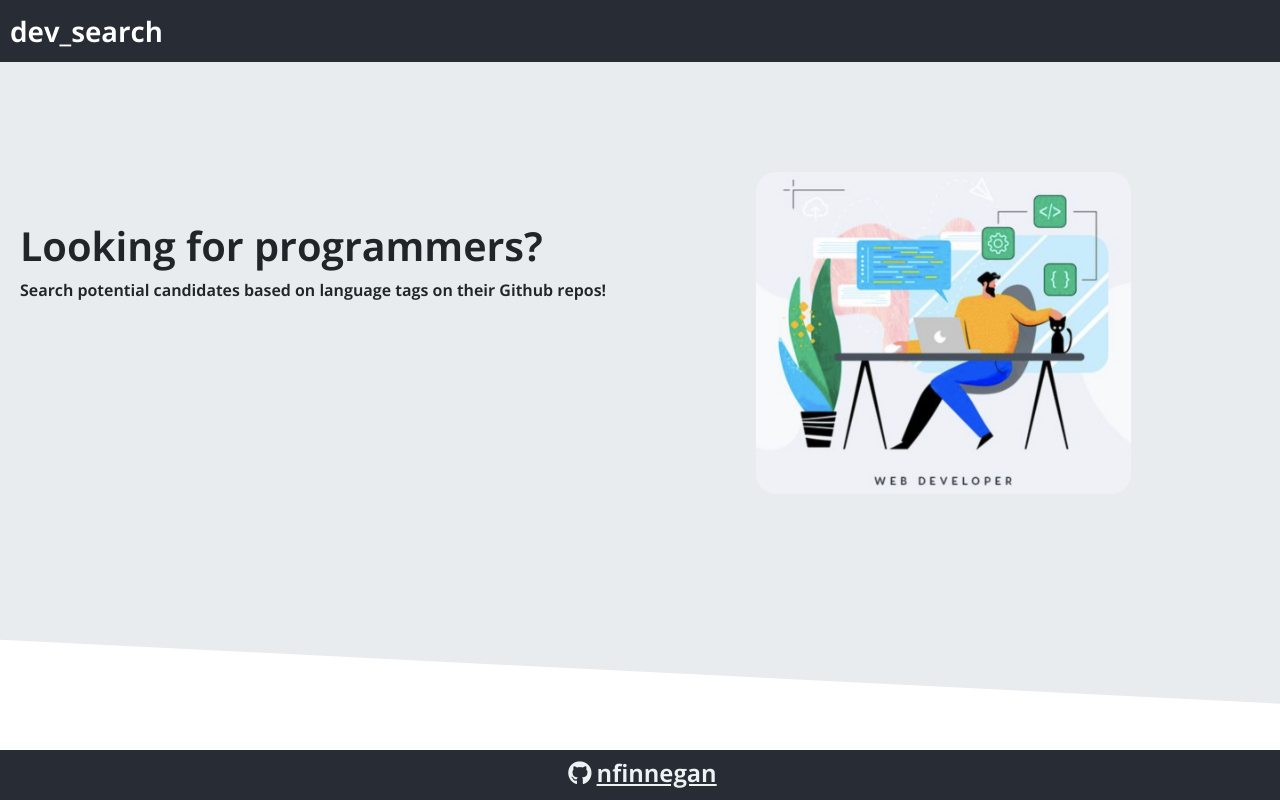
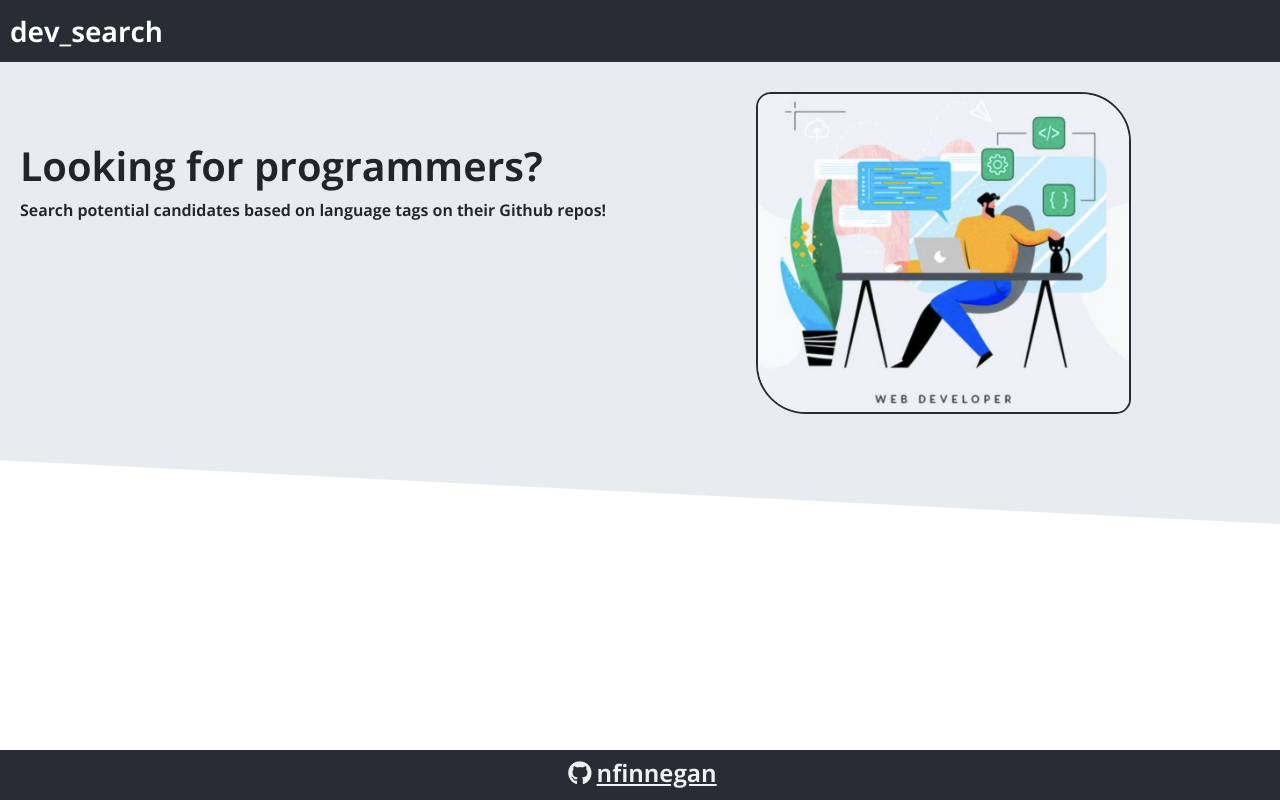
Before and after one commit to nfinnegan/dev_search, a React (Create React App) app: page / in a window 1280 px wide. Built offline with nearby package versions, Linux system fonts and the light colour scheme.

Commit message:
updated css img

```diff
--- a/src/components/Header/style.css
+++ b/src/components/Header/style.css
@@ -8,7 +8,7 @@
 
 .intro {
   background-color: #e9ecef;
-  padding: 160px 0px;
+  padding: 80px 0px 60px;
   display: flex;
   position: relative;
   clip-path: polygon(0px 0px, 100% 0px, 100% 100%, 0px calc(100% - 5vw));
@@ -19,8 +19,9 @@
   position: relative;
   left: 150px;
   bottom: 50px;
+  border: 2px solid #282c34;
   width: 375px;
-  border-radius: 20px;
+  border-radius: 15px 50px;
   height: auto;
 }
 
```
